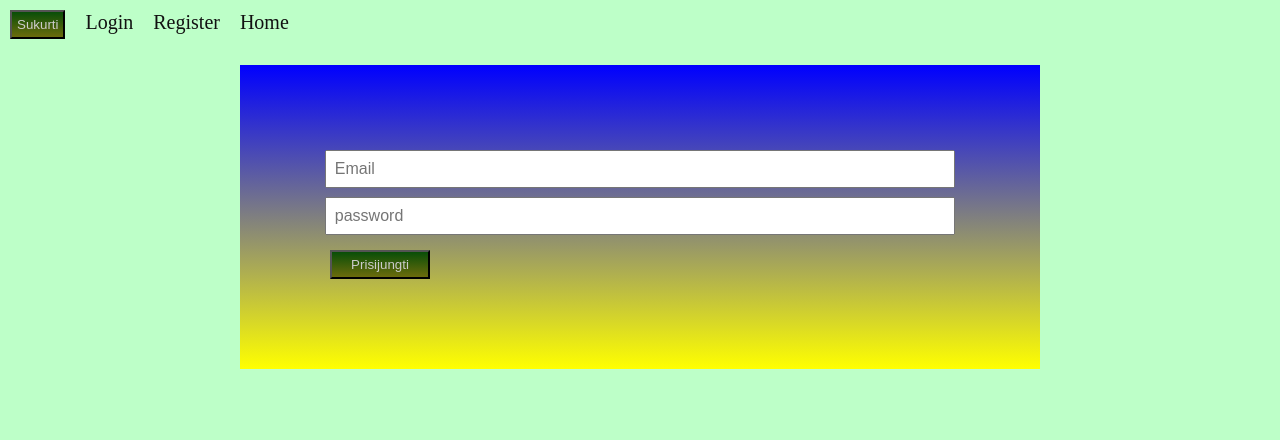
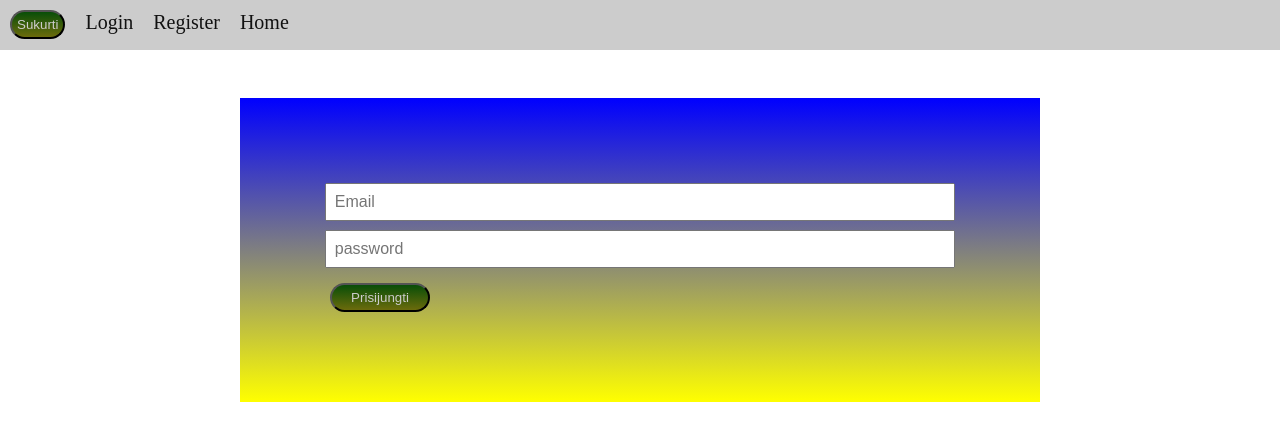
Before and after one commit to Tr1nTuKaS/pratinisEgzReact, a React (Create React App) app: page /login in a window 1280 px wide. Shown: the top 440 px of the page. Built offline with nearby package versions, Linux system fonts and the light colour scheme; no server answers.

Commit message:
maybe finish

```diff
--- a/src/App.css
+++ b/src/App.css
@@ -4,6 +4,7 @@
   box-sizing: border-box;
 }
 button {
+  border-radius: 1rem;
   margin: 10px;
   padding: 5px;
   max-width: 100px;
@@ -28,3 +29,7 @@
   display: flex;
   justify-content: center;
 }
+.nav {
+  background-color: #ccc;
+  height: 50px;
+}
--- a/src/form/LoginForm.jsx
+++ b/src/form/LoginForm.jsx
@@ -52,8 +52,11 @@
   };
 
   return (
-    <section>
-      <Header />
+    <div>
+      <div className="nav">
+        <Header />
+      </div>
+
       <form className={style.form} onSubmit={formik.handleSubmit}>
         <input
           className={style.inp}
@@ -83,7 +86,7 @@
           Prisijungti
         </button>
       </form>
-    </section>
+    </div>
   );
 }
 
--- a/src/form/LoginForm.module.css
+++ b/src/form/LoginForm.module.css
@@ -3,7 +3,7 @@
   display: flex;
   justify-content: center;
   flex-direction: column;
-  margin: 1rem 15rem;
+  margin: 3rem 15rem;
   padding: 5rem;
 }
 
--- a/src/form/RegisterForm.jsx
+++ b/src/form/RegisterForm.jsx
@@ -46,8 +46,11 @@
     },
   });
   return (
-    <section>
-      <Header />
+    <div>
+      <div className="nav">
+        <Header />
+      </div>
+
       <div>
         {formSuccess ? (
           <h2>You have successfully registered</h2>
@@ -98,7 +101,7 @@
           </div>
         )}
       </div>
-    </section>
+    </div>
   );
 };
 
--- a/src/form/UpdateForm.jsx
+++ b/src/form/UpdateForm.jsx
@@ -36,16 +36,16 @@
       password: Yup.string().min(5).max(255).required(),
     }),
     onSubmit: (values) => {
-      handleSubmit(values.name, values.age, values.email, values.password);
+      handleSubmit(values);
     },
   });
-  const handleSubmit = async (name, age, email, password) => {
+  const handleSubmit = async (values) => {
     await fetch(`http://localhost:8000/posts/update/${id}`, {
       method: "PUT",
       headers: {
         "Content-Type": "application/json",
       },
-      body: JSON.stringify({ name, age, email, password }),
+      body: JSON.stringify(values),
     })
       .then((response) => {
         return response.json();
@@ -55,7 +55,10 @@
   };
   return (
     <>
-      <Header />
+      <div className="nav">
+        <Header />
+      </div>
+
       <form className={style.form} onSubmit={formik.handleSubmit}>
         <input
           className={style.inp}
--- a/src/form/newForm.jsx
+++ b/src/form/newForm.jsx
@@ -45,8 +45,11 @@
   };
 
   return (
-    <section>
-      <Header />
+    <div>
+      <div className="nav">
+        <Header />
+      </div>
+
       <form className={style.form} onSubmit={formik.handleSubmit}>
         <input
           className={style.inp}
@@ -99,7 +102,7 @@
 
         <button type={"submit"}>Pridėti</button>
       </form>
-    </section>
+    </div>
   );
 }
 
--- a/src/pages/UserPage.jsx
+++ b/src/pages/UserPage.jsx
@@ -25,16 +25,18 @@
   // }, []);
 
   return (
-    <section>
+    <>
       <Loading show={data.loading} />
+      <div className="nav">
+        <Header />
+      </div>
       <div>
-        <Header />
         <h1>--Posts--</h1>
       </div>
       {posts.map((post, index) => (
         <Card key={index} post={post} />
       ))}
-    </section>
+    </>
   );
 }
 
--- a/src/pages/homePage.jsx
+++ b/src/pages/homePage.jsx
@@ -4,7 +4,9 @@
 function HomePage() {
   return (
     <>
-      <Header />
+      <div className="nav">
+        <Header />
+      </div>
       <section>
         <h1 className={style.h1}>Change Background</h1>
       </section>
```
